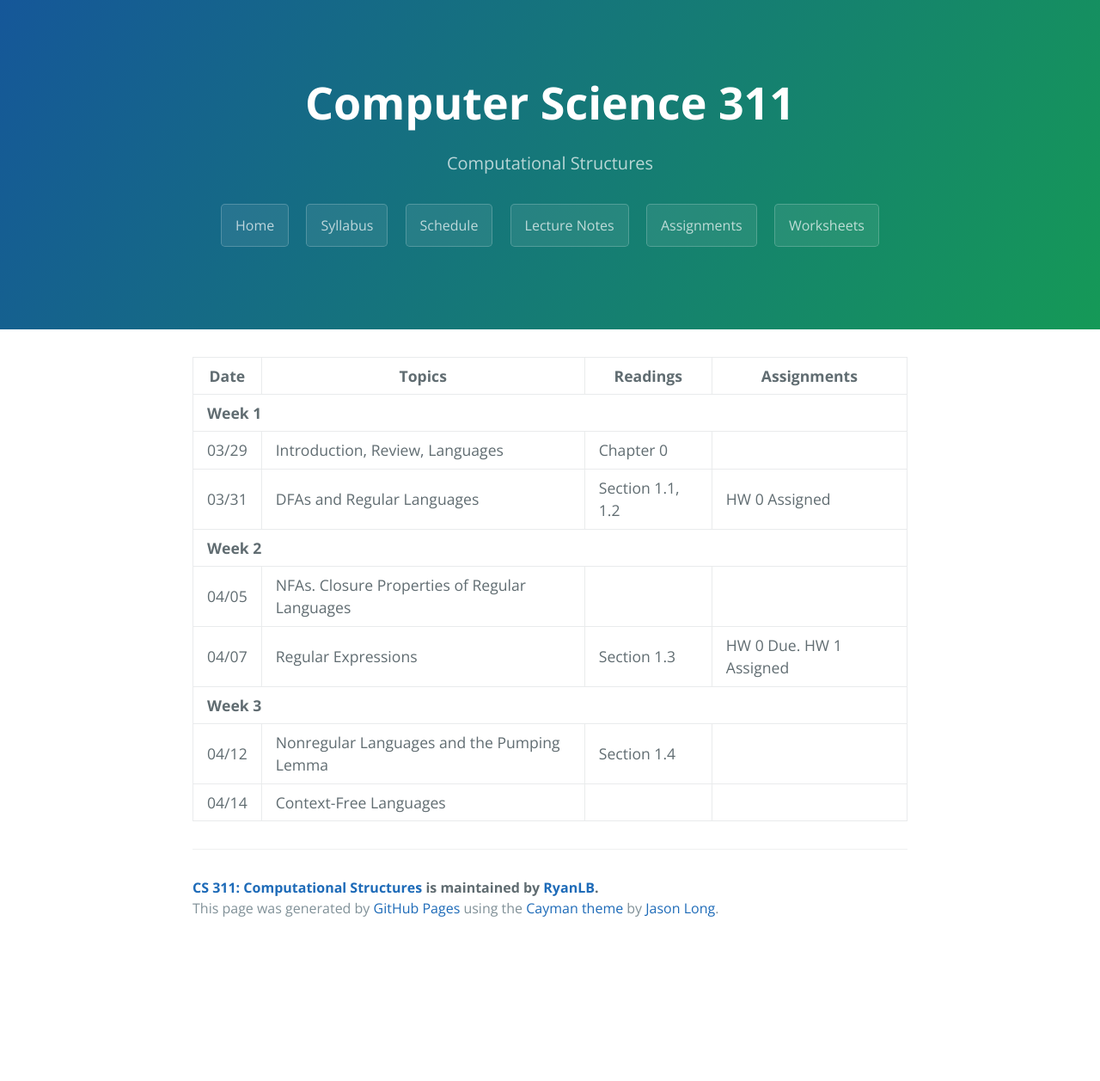
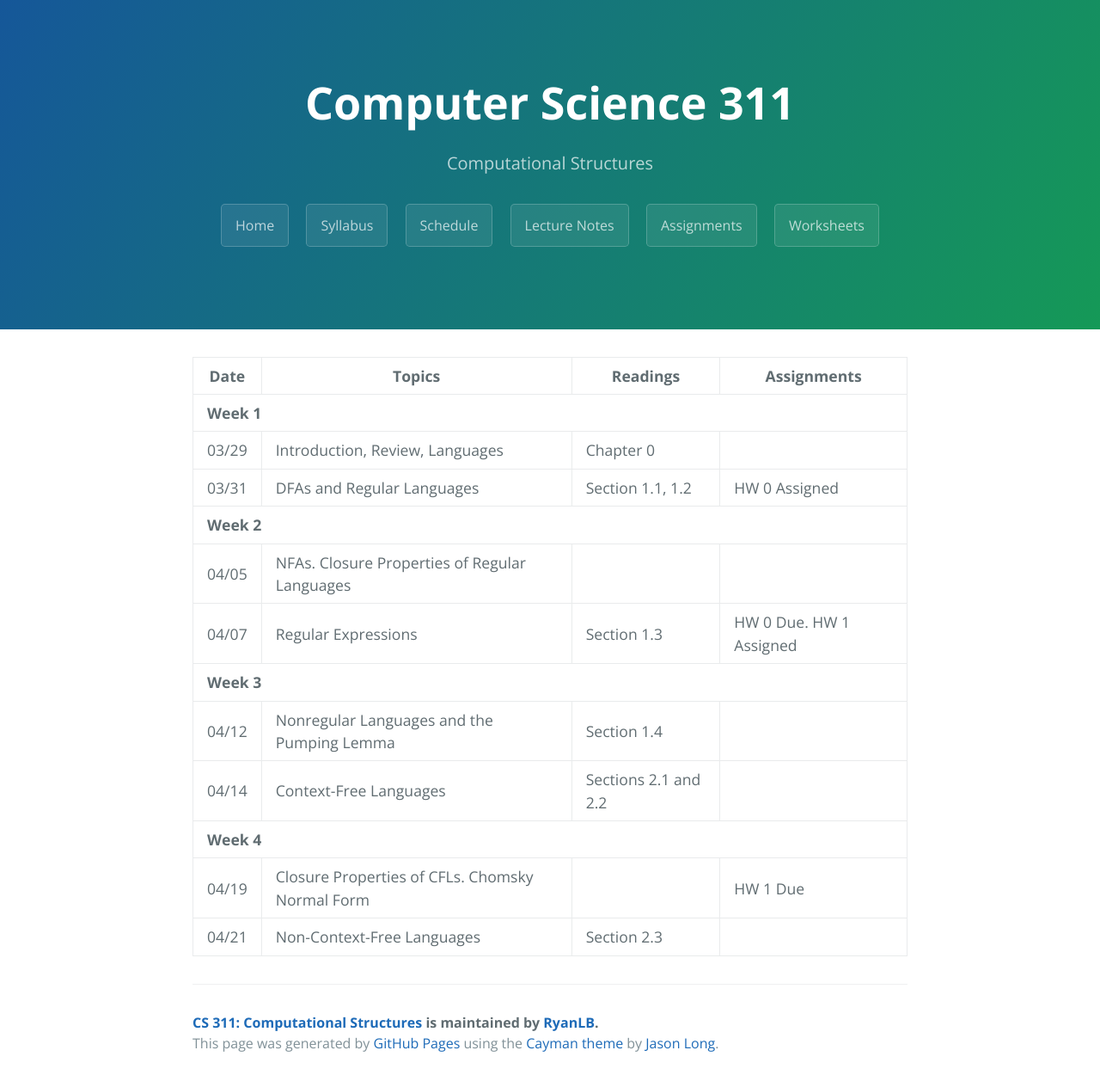
Before and after one commit to RyanLB/CS311, a Jekyll site: the page built from schedule.html, in a window 1280 px wide. Shown: the whole page at 86% size. Built offline with Jekyll 4.4.1, drawn with Linux system fonts in a browser that asks for light colours; before the commit the page ends 1100 px from its top, so only the background shows below that.

Commit message:
Add Lecture 4. Update schedule.

```diff
--- a/_data/schedule.json
+++ b/_data/schedule.json
@@ -33,7 +33,20 @@
       },
       "thursday": {
         "date": "04/14",
-        "topic": "Context-Free Languages"
+        "topic": "Context-Free Languages",
+        "readings": "Sections 2.1 and 2.2"
+      }
+    },
+    {
+      "tuesday": {
+        "date": "04/19",
+        "topic": "Closure Properties of CFLs. Chomsky Normal Form",
+        "assignments": "HW 1 Due"
+      },
+      "thursday": {
+        "date": "04/21",
+        "topic": "Non-Context-Free Languages",
+        "readings": "Section 2.3"
       }
     }
   ]
```
Also changed, not shown: 1 other file.
